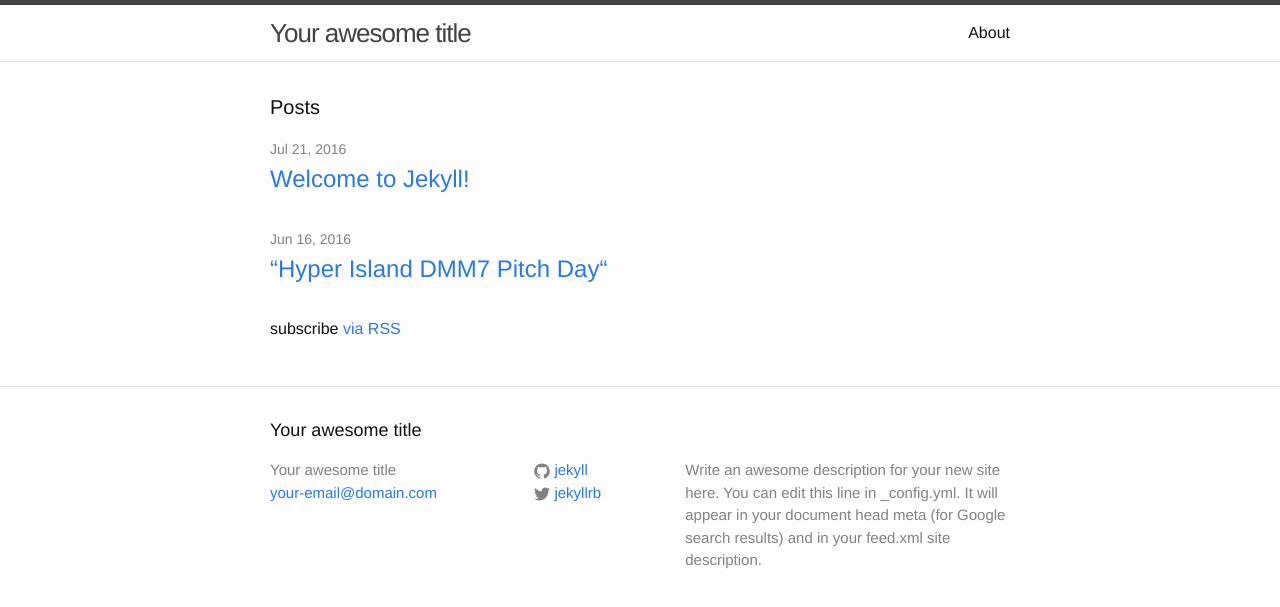
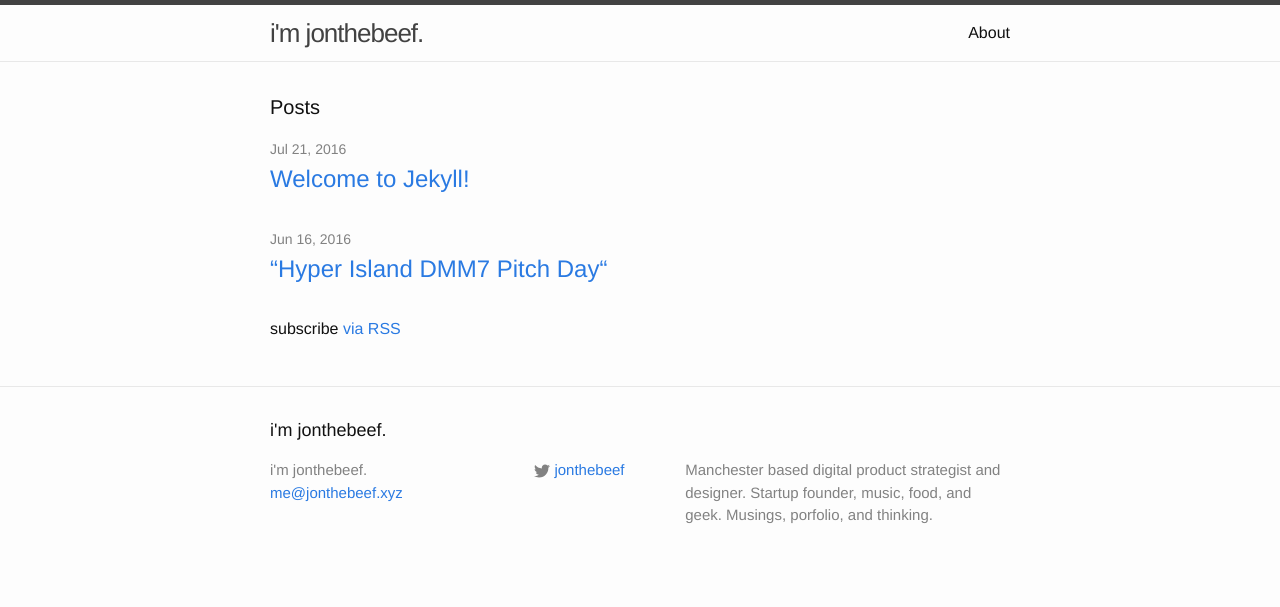
Before and after one commit to jonthebeef/jonthebeef.github.io, a Jekyll site: the page built from index.html, in a window 1280 px wide. Shown: the top 607 px of the page. Built offline with Jekyll 4.4.1, drawn with Linux system fonts in a browser that asks for light colours.

Commit message:
amended config.yml with new description details

```diff
--- a/_config.yml
+++ b/_config.yml
@@ -6,16 +6,13 @@
 # 'jekyll serve'. If you change this file, please restart the server process.
 
 # Site settings
-title: Your awesome title
-email: your-email@domain.com
+title: i'm jonthebeef.
+email: me@jonthebeef.xyz
 description: > # this means to ignore newlines until "baseurl:"
-  Write an awesome description for your new site here. You can edit this
-  line in _config.yml. It will appear in your document head meta (for
-  Google search results) and in your feed.xml site description.
+  Manchester based digital product strategist and designer. Startup founder, music, food, and geek. Musings, porfolio, and thinking.
 baseurl: "" # the subpath of your site, e.g. /blog
-url: "http://yourdomain.com" # the base hostname & protocol for your site
-twitter_username: jekyllrb
-github_username:  jekyll
+url: "http://jonthebeef.xyz" # the base hostname & protocol for your site
+twitter_username: jonthebeef
 
 # Build settings
 markdown: kramdown
```
